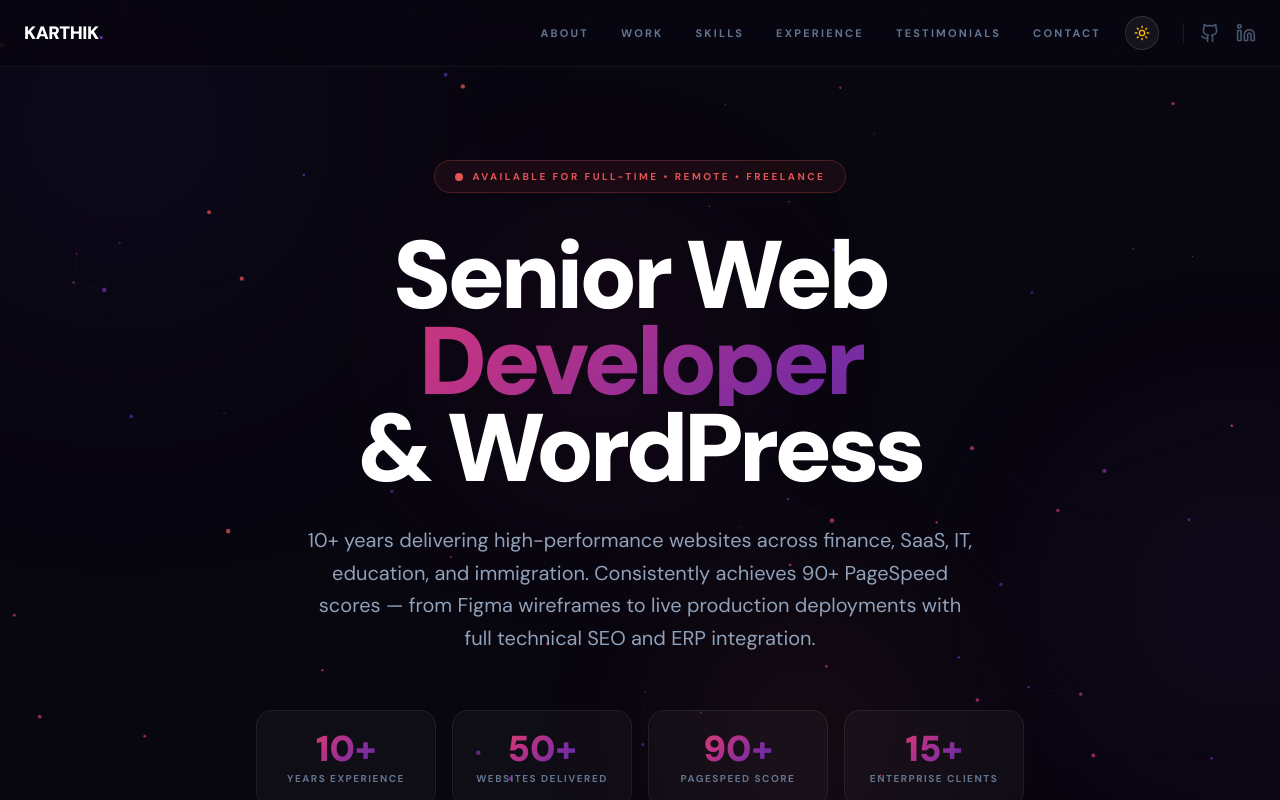
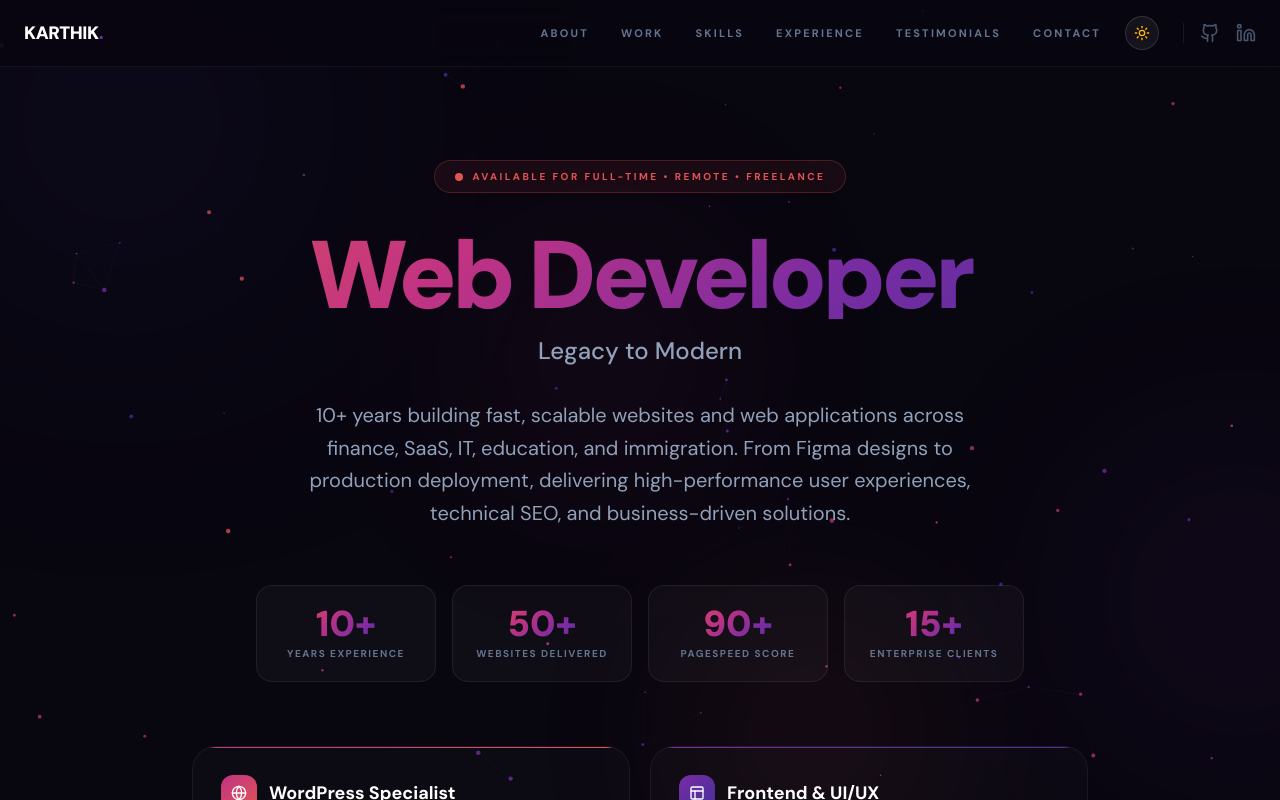
Before and after one commit to karthikweb123/karthik-portfolio, a Next.js app: page / in a window 1280 px wide. Shown: the top 800 px of the page. Built offline with nearby package versions, Linux system fonts and the light colour scheme.

Commit message:
Initial portfolio update

```diff
--- a/app/page.tsx
+++ b/app/page.tsx
@@ -911,18 +911,22 @@ export default function Home() {
           Available for Full-Time &bull; Remote &bull; Freelance
         </div>
 
-        <h1 className="text-6xl md:text-8xl font-black tracking-tighter leading-[0.9] mb-8">
-          <span className={`${t.heading} block transition-colors duration-300`}>Senior Web</span>
-          <span className="gradient-text block">Developer</span>
-          <span className={`${t.heading} block transition-colors duration-300`}>&amp; WordPress</span>
-        </h1>
-
-        <p className={`${t.subText} text-lg md:text-xl leading-relaxed max-w-2xl mx-auto mb-14 transition-colors duration-300`}>
-          10+ years delivering high-performance websites across finance, SaaS, IT, education, and immigration.
-          Consistently achieves 90+ PageSpeed scores — from Figma wireframes to live production deployments
-          with full technical SEO and ERP integration.
-        </p>
-
+<h1 className="text-6xl md:text-8xl font-black tracking-tighter leading-[0.9] mb-4">
+  <span className="gradient-text block">Web Developer</span>
+</h1>
+
+<h2 className={`${t.subText} text-xl md:text-2xl font-medium mb-8 transition-colors duration-300`}>
+  Legacy to Modern
+</h2>
+
+<p
+  className={`${t.subText} text-lg md:text-xl leading-relaxed max-w-2xl mx-auto mb-14 transition-colors duration-300`}
+>
+  10+ years building fast, scalable websites and web applications across
+  finance, SaaS, IT, education, and immigration. From Figma designs to
+  production deployment, delivering high-performance user experiences,
+  technical SEO, and business-driven solutions.
+</p>
         {/* Stats */}
         <div className="grid grid-cols-2 md:grid-cols-4 gap-4 max-w-3xl mx-auto mb-16">
           {stats.map(({ value, label }, i) => (
```
